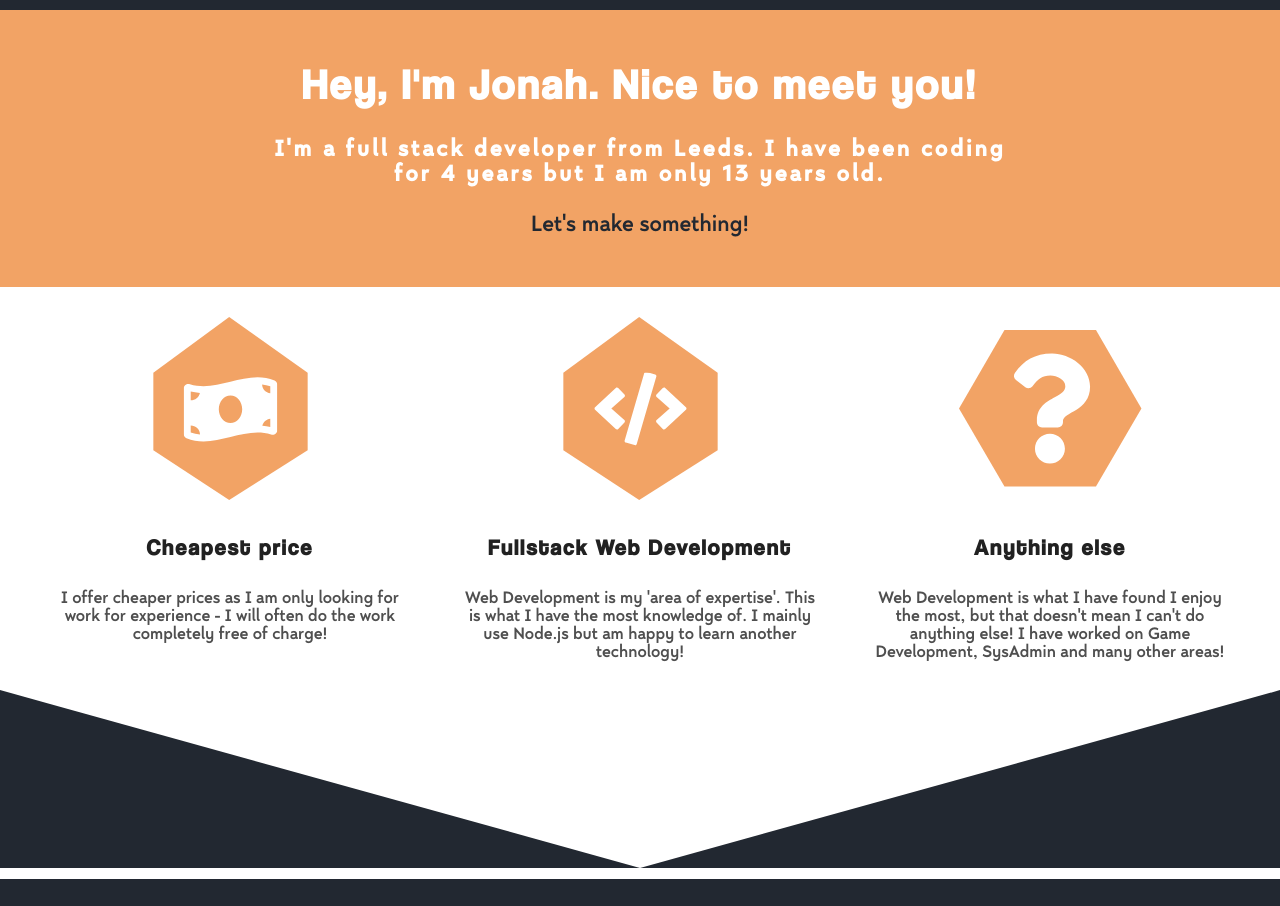
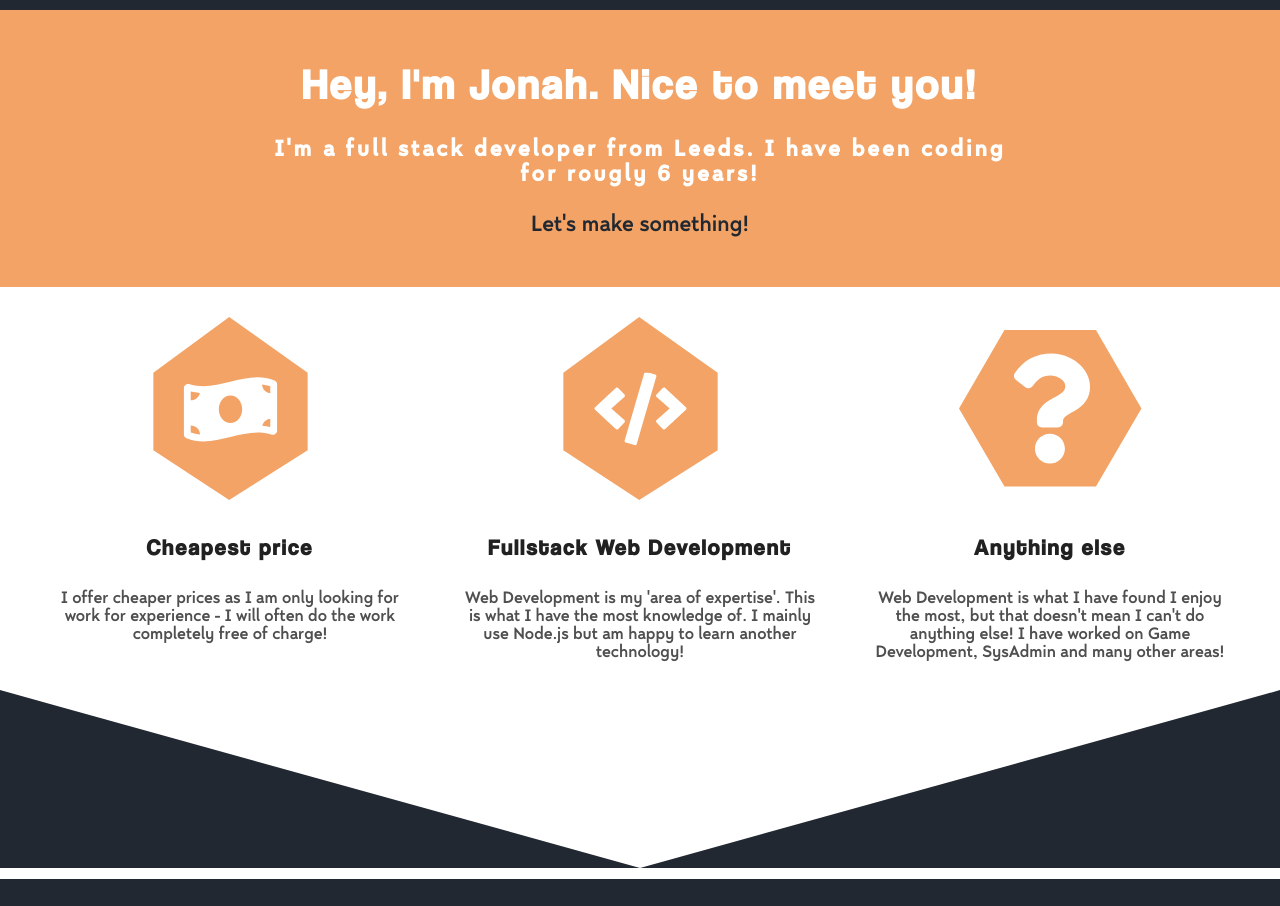
Before and after one commit to foxieze/foxieze.github.io, a website: page index.html in a window 1280 px wide. Shown: the part 820-1726 px from the top of the page. Drawn offline with nearby package versions, Linux system fonts and the light colour scheme.

Commit message:
removed age

```diff
--- a/index.html
+++ b/index.html
@@ -26,7 +26,7 @@
     <a id="overview">
         <div class="overview">
             <h1 data-aos="zoom-in-down">Hey, I'm Jonah. Nice to meet you!</h1>
-            <p data-aos="flip-up">I'm a full stack developer from Leeds. I have been coding for 4 years but I am only 13 years old. </br></br><a href="#contact"><span class="dark-highlight">Let's make something!</span></a></p>
+            <p data-aos="flip-up">I'm a full stack developer from Leeds. I have been coding for rougly 6 years!</br></br><a href="#contact"><span class="dark-highlight">Let's make something!</span></a></p>
         </div>
     </a>
     <div class="grid-container">
```
